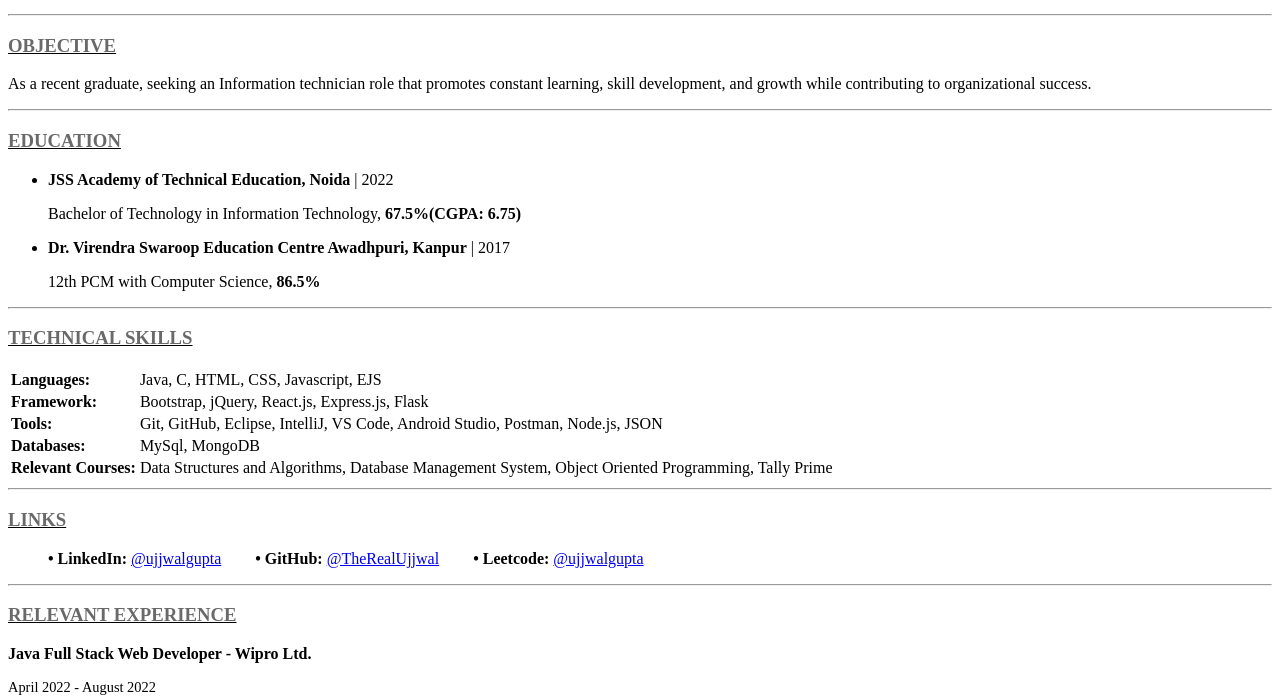
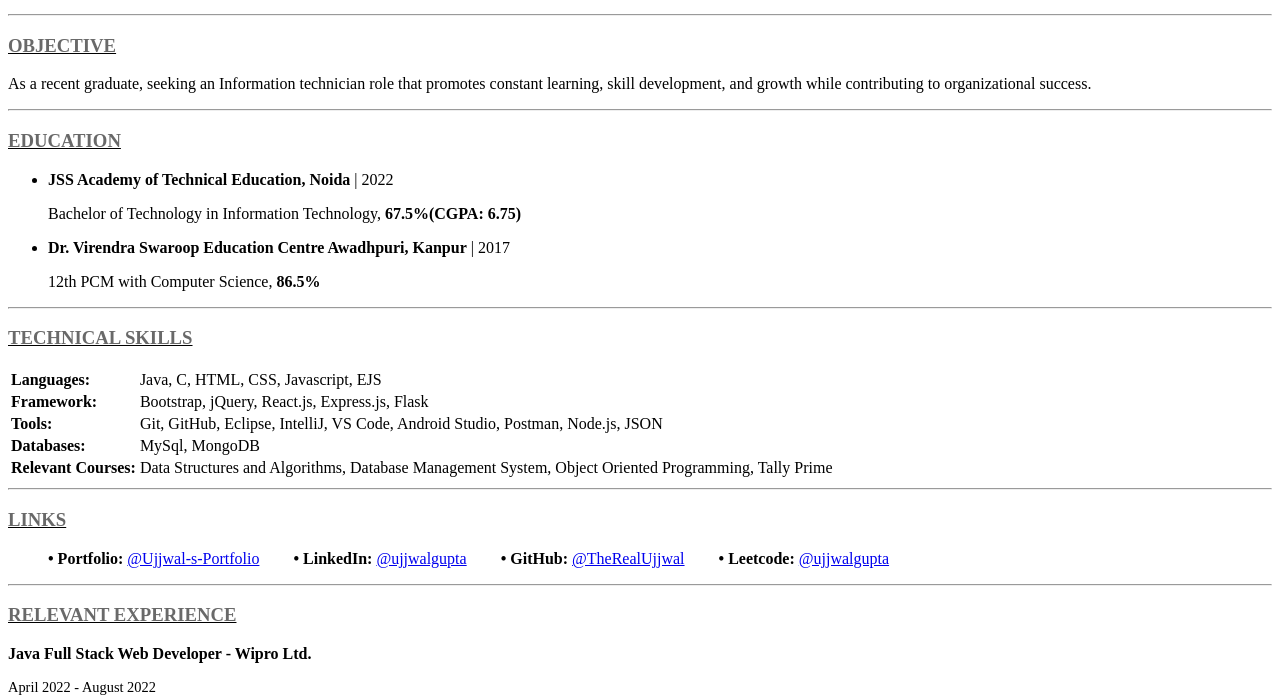
Before and after one commit to TheRealUjjwal/Ujjwal-s-Portfolio, a plain HTML site: page index.html in a window 1280 px wide. Shown: the part 100-800 px from the top of the page. Drawn offline with Linux system fonts and the light colour scheme.

Commit message:
Final Modification

```diff
--- a/index.html
+++ b/index.html
@@ -54,7 +54,8 @@
     <u><h3 style="color: #696969;">LINKS</h3></u>
     <div id="div_top_hypers">
         <ul id="ul_top_hypers">
-            <li><strong>• LinkedIn: </strong><a href="https://www.linkedin.com/in/ujjwal-gupta-0974641b4/">@ujjwalgupta</a></li>
+            <li><strong>• Portfolio: </strong><a href="https://therealujjwal.github.io/Ujjwal-s-Portfolio/">@Ujjwal-s-Portfolio</a></li>
+            <li style="padding-left: 30px"><strong>• LinkedIn: </strong><a href="https://www.linkedin.com/in/ujjwal-gupta-0974641b4/">@ujjwalgupta</a></li>
             <li style="padding-left: 30px"><strong>• GitHub: </strong><a href="https://github.com/TheRealUjjwal">@TheRealUjjwal</a></li>
             <li style="padding-left: 30px"><strong>• Leetcode: </strong><a href="https://leetcode.com/gupta262ujjwal/">@ujjwalgupta</a></li>
         </ul>
```
